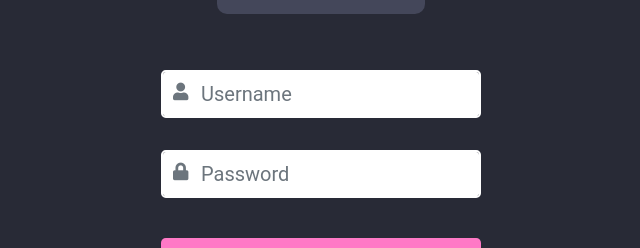
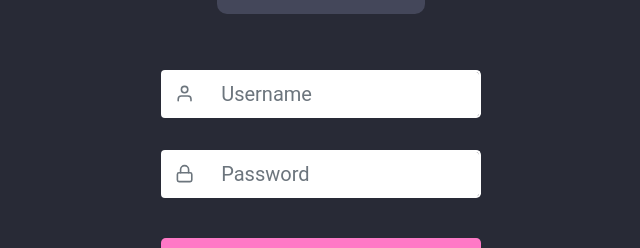
Before and after one commit to Rayllanderson/gamelist, a React (Create React App) app in the folder frontend/: page / in a window 1280 px wide. Shown: the part 290-538 px from the top of the page, without its empty margins (319-959 px from the left). Built offline with nearby package versions, Linux system fonts and the light colour scheme.

Commit message:
mudando icon de input

```diff
--- a/frontend/src/components/Login/Icon.tsx
+++ b/frontend/src/components/Login/Icon.tsx
@@ -1,15 +1,20 @@
+import { FiUser } from "react-icons/fi";
 
-interface Props{
-  iconName: string;
+interface Props {
+  icon: React.ComponentType;
   isFocused: boolean;
   isFilled: boolean;
 }
 
-export function Icon({ iconName, isFocused, isFilled}: Props){
+export function Icon({ icon: Icon, isFocused, isFilled }: Props) {
   const color = isFocused || isFilled ? '#ff79c6' : '#6c757d';
+  const borderColor = isFocused ? '#ff79c6' : '#ffffff';
   return (
-    <span style={{ fontSize: '1.1rem', color: color, opacity: 1 }}>
-      <i className={iconName}></i>
+    <span className="input-group-text" style={{
+      fontSize: '1.2rem', color: color,
+      borderColor: borderColor
+    }}>
+      <Icon />
     </span>
   )
 }
--- a/frontend/src/components/Login/Input.tsx
+++ b/frontend/src/components/Login/Input.tsx
@@ -1,4 +1,5 @@
 import { useCallback, useRef, useState } from "react"
+import { FiUser } from "react-icons/fi";
 import { Icon } from "./Icon"
 
 interface Props {
@@ -6,10 +7,10 @@ interface Props {
   value: string;
   placeholder: string;
   type: string;
-  iconName: string;
+  icon: React.ComponentType;
 }
 
-export function Input({ handleChange, value, placeholder, type, iconName }: Props) {
+export function Input({ handleChange, value, placeholder, type, icon }: Props) {
   const inputRef = useRef<HTMLInputElement>(null);
   const [isFocused, setIsFocused] = useState(false)
   const [isFilled, setIsFilled] = useState(false)
@@ -21,8 +22,10 @@ export function Input({ handleChange, value, placeholder, type, iconName }: Prop
   }, []);
 
   return (
-    <div>
-      <Icon iconName={iconName} isFilled={isFilled} isFocused={isFocused} />
+    <div className="input-group">
+      <div className="input-group-prepend">
+      <Icon icon={icon} isFilled={isFilled} isFocused={isFocused} />
+      </div>
       <input className="form-control form-control-lg inner-addon left-addon"
         onChange={handleChange}
         value={value}
--- a/frontend/src/components/Login/InputGroup.tsx
+++ b/frontend/src/components/Login/InputGroup.tsx
@@ -31,13 +31,13 @@ export function InputGroup() {
         <div className='form-group formGroup'>
           <Input type='text' placeholder='Username'
             handleChange={handleUsernameChange}
-            iconName='fa fa-user'
+            icon={FiUser}
             value={username} />
         </div>
         <div className='form-group formGroup'>
           <Input type='password' placeholder='Password'
             handleChange={handlePassChange}
-            iconName='fa fa-lock'
+            icon={FiLock}
             value={password} />
         </div>
         <div className='loginButton'>
--- a/frontend/src/styles/components/login.css
+++ b/frontend/src/styles/components/login.css
@@ -14,16 +14,13 @@
 
 .inputs input {
     border: 2px solid #ffffff;
-    align-items: stretch;
-    padding-left: 38px;
+    border-left: 0px solid;
 }
 
 .inputs span {
-    position: absolute;
-    margin-left: 12px;
-    height: 44px;
-    display: flex;
-    align-items: center;
+    background-color: #ffffff;
+    border: 2px solid #ffffff;
+    border-right: 0px solid;
     transition: 0.2s;
 }
 
```
